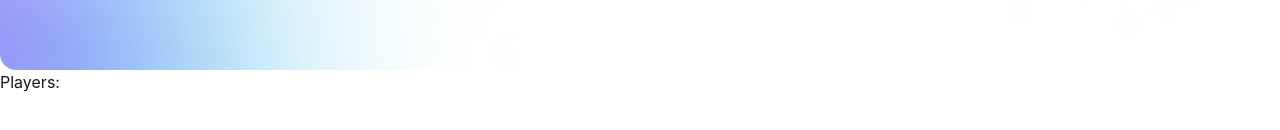
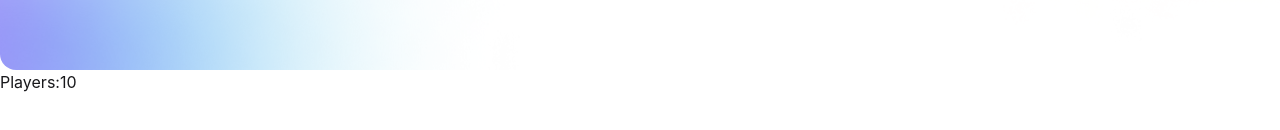
Before and after one commit to Maha-bub/BPL_Dream_11, a React (Vite) app: page / in a window 1280 px wide. Shown: the part 558-688 px from the top of the page. Built offline with nearby package versions, Linux system fonts and the light colour scheme.

Commit message:
create a pormise to load player data

```diff
--- a/src/components/Players/Players.tsx
+++ b/src/components/Players/Players.tsx
@@ -1,10 +1,13 @@
+import { use } from "react";
 import type { IplayerType } from "../PlayersType";
 
-const Players = ({ PlayerDataPromise }: Promise<IplayerType>) => {
-    console.log(PlayerDataPromise)
+const Players = ({ PlayerDataPromise }: Promise<IplayerType[]>) => {
+    const playerData = use(PlayerDataPromise);
+    console.log(playerData)
+
     return (
         <div>
-            Players:{PlayerDataPromise.length}
+            Players:{playerData.length}
         </div>
     );
 };
```
